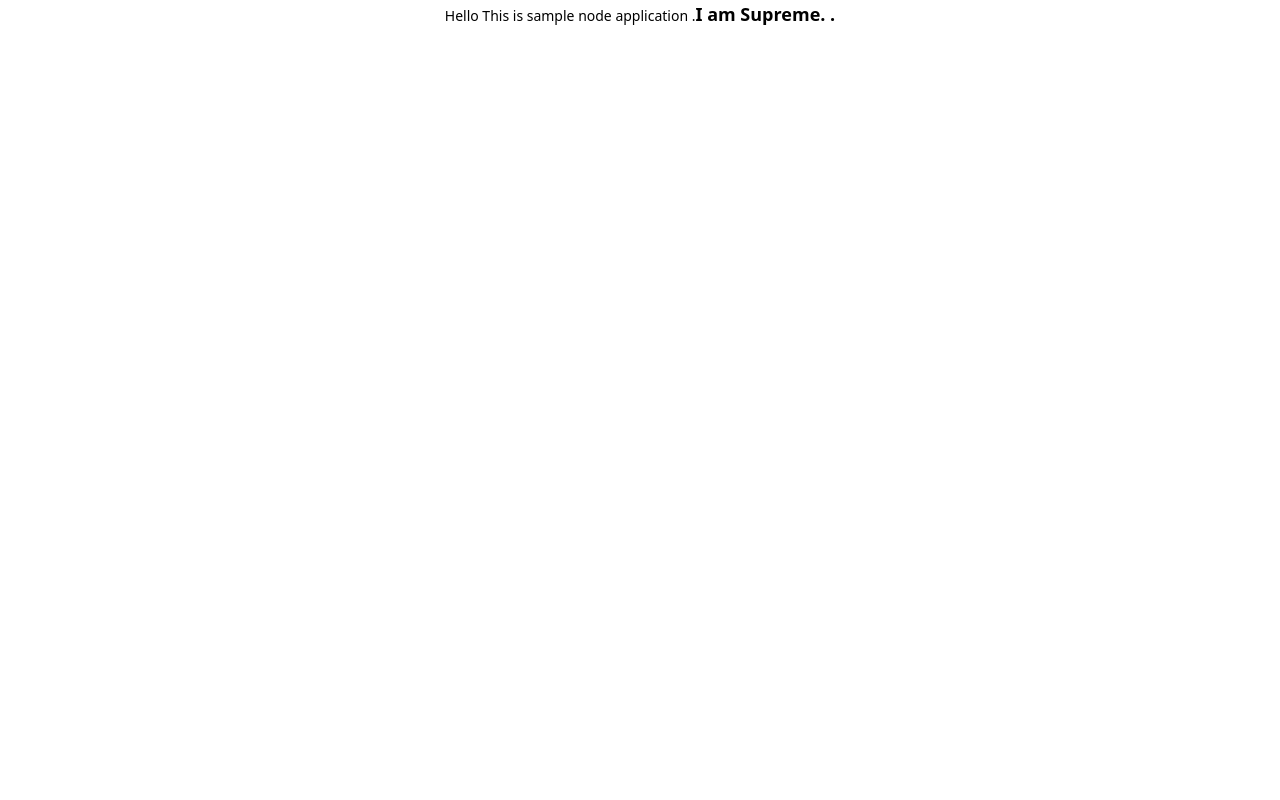
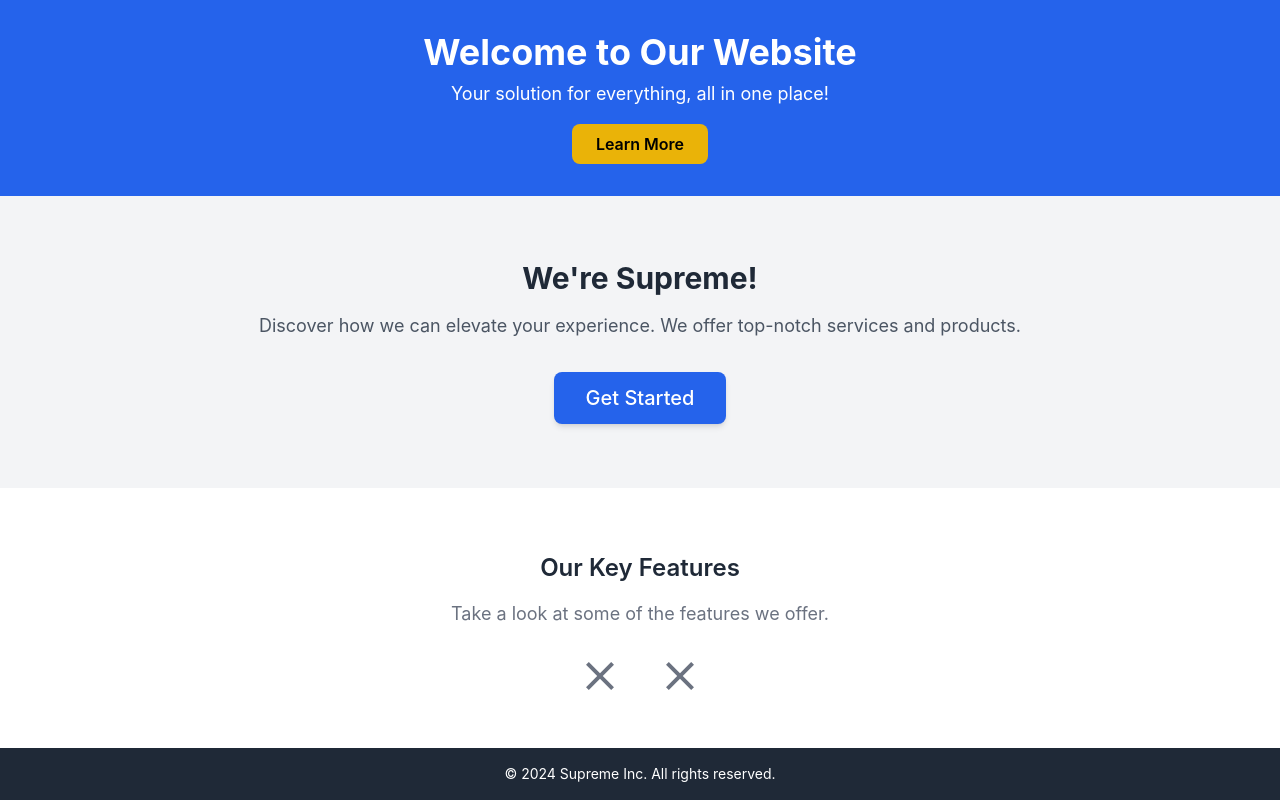
Before and after one commit to Semicile17/node_on_EC2, a React (Create React App) app in the folder client/: page / in a window 1280 px wide. Built offline with nearby package versions, Linux system fonts and the light colour scheme.

Commit message:
testing CI/CD

```diff
--- a/client/package.json
+++ b/client/package.json
@@ -8,6 +8,7 @@
     "@testing-library/user-event": "^13.5.0",
     "react": "^18.3.1",
     "react-dom": "^18.3.1",
+    "react-icons": "^5.3.0",
     "react-scripts": "5.0.1",
     "web-vitals": "^2.1.4"
   },
--- a/client/src/App.js
+++ b/client/src/App.js
@@ -1,11 +1,48 @@
-import logo from './logo.svg';
-import './App.css';
+import React from 'react';
+import { IoMdClose } from "react-icons/io";
+ // Importing close icon from react-icons
+
+import './App.css';  // Assuming you have a CSS file for additional styling
 
 function App() {
   return (
-    <div className="App text-sm font-sans text-black">
-     Hello This is sample node application .
-     <span className="text-lg font-bold ">I am Supreme. .</span>
+    <div className="h-screen w-full">
+      {/* Header Section */}
+      <header className="bg-blue-600 text-white p-8 text-center">
+        <h1 className="text-4xl font-bold mb-2">Welcome to Our Website</h1>
+        <p className="text-lg mb-4">Your solution for everything, all in one place!</p>
+        <button className="bg-yellow-500 hover:bg-yellow-600 text-black font-semibold py-2 px-6 rounded-lg transition duration-300">
+          Learn More
+        </button>
+      </header>
+
+      {/* Hero Section */}
+      <section className="bg-gray-100 py-16 text-center">
+        <h2 className="text-3xl font-bold text-gray-800 mb-4">We're Supreme!</h2>
+        <p className="text-lg text-gray-600 mb-8">
+          Discover how we can elevate your experience. We offer top-notch services and products.
+        </p>
+        <button className="bg-blue-600 text-white py-3 px-8 rounded-lg text-xl font-medium shadow-md hover:bg-blue-700 transition duration-300">
+          Get Started
+        </button>
+      </section>
+
+      {/* Icon Section */}
+      <section className="py-16 text-center">
+        <h3 className="text-2xl font-semibold text-gray-800 mb-4">Our Key Features</h3>
+        <p className="text-lg text-gray-500 mb-6">
+          Take a look at some of the features we offer.
+        </p>
+        <div className="flex justify-center space-x-8">
+          <IoMdClose size={48} className="text-gray-500 hover:text-blue-600 transition duration-300" />
+          <IoMdClose size={48} className="text-gray-500 hover:text-blue-600 transition duration-300" />
+        </div>
+      </section>
+
+      {/* Footer Section */}
+      <footer className="bg-gray-800 text-white py-4 w-full text-center bottom-0 md:fixed">
+        <p className="text-sm">&copy; 2024 Supreme Inc. All rights reserved.</p>
+      </footer>
     </div>
   );
 }
```
Also changed, not shown: 1 other file (tests, documents, lock files or other folders).
